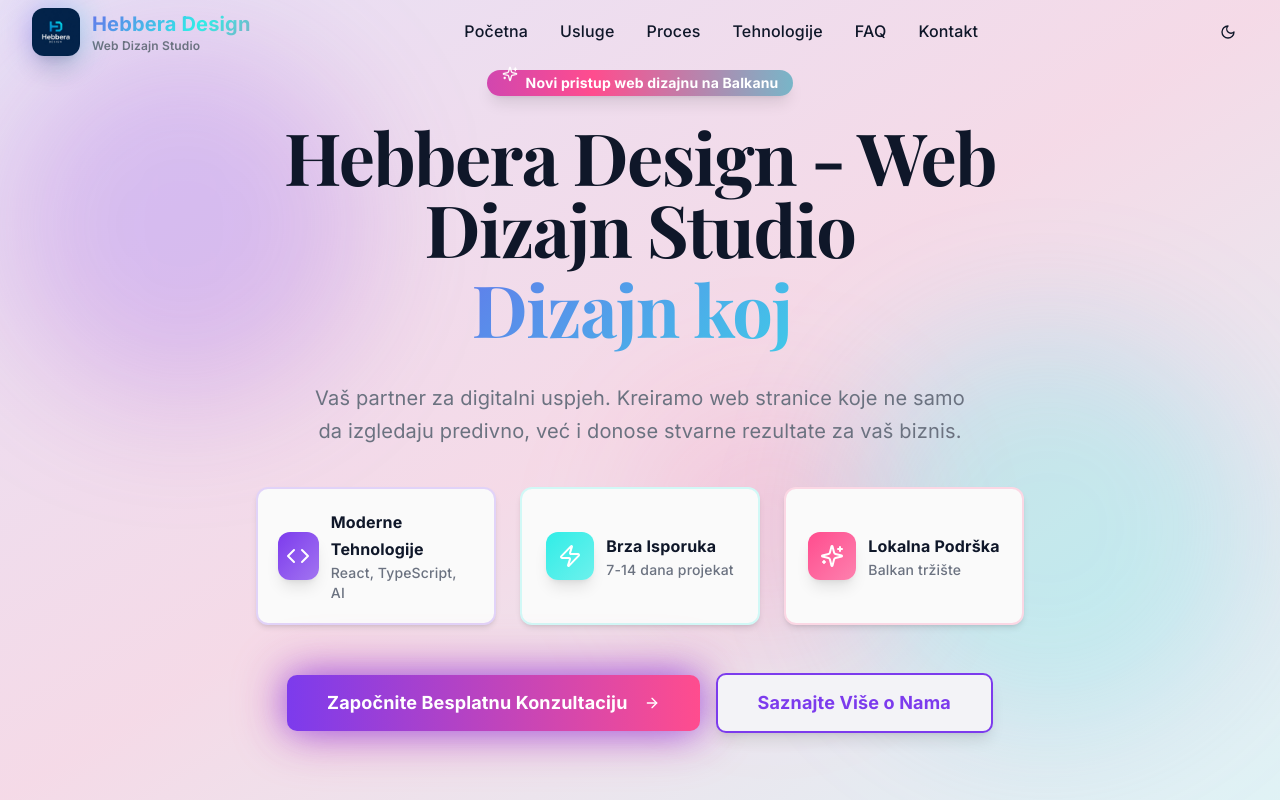
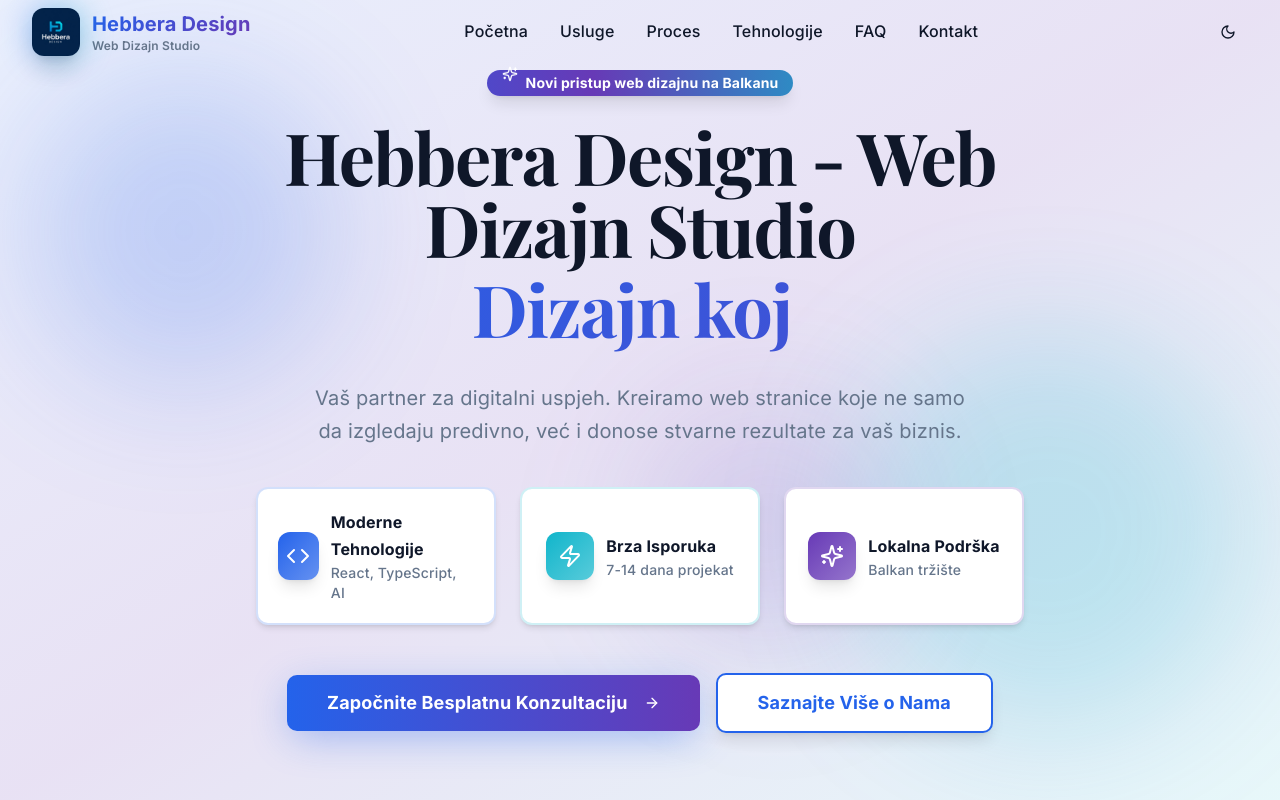
Before and after one commit to cane007/hebbara-digital-spark, a React (Vite) app: page / in a window 1280 px wide. Shown: the top 800 px of the page. Built offline with nearby package versions, Linux system fonts and the light colour scheme.

Commit message:
Revert color and animation changes

```diff
--- a/src/index.css
+++ b/src/index.css
@@ -7,52 +7,52 @@
 /* Clean Hebbera Design System */
 @layer base {
   :root {
-    /* Light Theme - Živahne boje sa minimalnom belom */
-    --background: 250 20% 96%;
+    /* Light Theme - Elegantne profesionalne boje */
+    --background: 0 0% 100%;
     --foreground: 222 47% 11%;
 
-    --card: 0 0% 98%;
+    --card: 0 0% 100%;
     --card-foreground: 222 47% 11%;
 
-    --popover: 0 0% 98%;
+    --popover: 0 0% 100%;
     --popover-foreground: 222 47% 11%;
 
-    /* Primary - Electric Purple */
-    --primary: 262 83% 58%;
+    /* Primary - Elegant Deep Blue */
+    --primary: 221 83% 53%;
     --primary-foreground: 0 0% 100%;
-    --primary-light: 262 83% 90%;
-    --primary-dark: 262 83% 35%;
-    --primary-glow: 262 100% 70%;
+    --primary-light: 221 70% 95%;
+    --primary-dark: 221 83% 35%;
+    --primary-glow: 221 83% 60%;
 
-    /* Secondary - Hot Pink */
-    --secondary: 338 100% 65%;
+    /* Secondary - Sophisticated Purple */
+    --secondary: 262 52% 47%;
     --secondary-foreground: 0 0% 100%;
-    --secondary-light: 338 100% 90%;
-    --secondary-glow: 338 100% 75%;
+    --secondary-light: 262 52% 95%;
+    --secondary-glow: 262 52% 55%;
 
-    /* Accent - Bright Cyan */
-    --accent: 178 84% 56%;
+    /* Accent - Professional Teal */
+    --accent: 187 85% 43%;
     --accent-foreground: 0 0% 100%;
-    --accent-light: 178 84% 90%;
-    --accent-glow: 178 100% 70%;
+    --accent-light: 187 85% 95%;
+    --accent-glow: 187 85% 50%;
 
-    /* Tertiary - Neon Green */
-    --tertiary: 142 76% 50%;
+    /* Tertiary - Refined Green */
+    --tertiary: 142 71% 45%;
     --tertiary-foreground: 0 0% 100%;
 
-    /* Success - Vibrant Green */
-    --success: 142 76% 45%;
+    /* Success - Professional Green */
+    --success: 142 71% 45%;
     --success-foreground: 0 0% 100%;
 
     --destructive: 0 84% 60%;
     --destructive-foreground: 0 0% 100%;
 
-    --border: 250 12% 88%;
-    --input: 250 12% 92%;
-    --ring: 262 83% 58%;
+    --border: 214 32% 91%;
+    --input: 214 32% 91%;
+    --ring: 221 83% 53%;
 
-    --muted: 250 15% 94%;
-    --muted-foreground: 220 9% 46%;
+    --muted: 210 40% 96%;
+    --muted-foreground: 215 16% 47%;
 
     /* Footer specific colors */
     --footer-bg: 222 47% 11%;
@@ -62,7 +62,7 @@
   }
 
   .dark {
-    /* Dark Theme - OPTIMIZOVANO za čitljivost */
+    /* Dark Theme - Elegant profesionalni izgled */
     --background: 222 47% 11%;
     --foreground: 210 40% 98%;
 
@@ -72,31 +72,31 @@
     --popover: 222 47% 15%;
     --popover-foreground: 210 40% 98%;
 
-    /* Primary - Bright Blue */
-    --primary: 217 91% 60%;
+    /* Primary - Refined Blue */
+    --primary: 221 83% 53%;
     --primary-foreground: 0 0% 100%;
-    --primary-light: 217 91% 70%;
-    --primary-dark: 217 91% 45%;
-    --primary-glow: 217 100% 75%;
+    --primary-light: 221 83% 65%;
+    --primary-dark: 221 83% 35%;
+    --primary-glow: 221 83% 60%;
 
-    /* Secondary - Vibrant Purple */
-    --secondary: 271 81% 65%;
+    /* Secondary - Sophisticated Purple */
+    --secondary: 262 52% 60%;
     --secondary-foreground: 0 0% 100%;
-    --secondary-light: 271 81% 75%;
-    --secondary-glow: 271 100% 80%;
+    --secondary-light: 262 52% 70%;
+    --secondary-glow: 262 52% 65%;
 
-    /* Accent - Bright Orange */
-    --accent: 25 95% 58%;
+    /* Accent - Professional Teal */
+    --accent: 187 85% 50%;
     --accent-foreground: 0 0% 100%;
-    --accent-light: 25 95% 68%;
-    --accent-glow: 25 100% 75%;
+    --accent-light: 187 85% 60%;
+    --accent-glow: 187 85% 55%;
 
-    /* Tertiary - Bright Cyan */
-    --tertiary: 185 84% 50%;
+    /* Tertiary - Refined Cyan */
+    --tertiary: 187 85% 50%;
     --tertiary-foreground: 0 0% 100%;
 
-    /* Success - Bright Green */
-    --success: 142 76% 45%;
+    /* Success - Professional Green */
+    --success: 142 71% 45%;
     --success-foreground: 0 0% 100%;
 
     --destructive: 0 84% 60%;
@@ -104,7 +104,7 @@
 
     --border: 217 32% 25%;
     --input: 217 32% 20%;
-    --ring: 217 91% 60%;
+    --ring: 221 83% 53%;
 
     --muted: 217 32% 18%;
     --muted-foreground: 215 20% 70%;
@@ -138,15 +138,15 @@
 @layer components {
   /* Professional Button Styles */
   .btn-primary {
-    @apply bg-gradient-to-r from-primary to-primary/80 text-primary-foreground hover:shadow-xl hover:scale-105 px-8 py-4 rounded-xl font-semibold transition-all duration-300;
+    @apply bg-gradient-to-r from-primary to-primary/90 text-primary-foreground hover:shadow-lg hover:scale-[1.02] px-8 py-4 rounded-xl font-semibold transition-all duration-300;
   }
 
   .btn-secondary {
-    @apply bg-gradient-to-r from-secondary to-secondary/80 text-secondary-foreground hover:shadow-xl hover:scale-105 px-8 py-4 rounded-xl font-semibold transition-all duration-300;
+    @apply bg-gradient-to-r from-secondary to-secondary/90 text-secondary-foreground hover:shadow-lg hover:scale-[1.02] px-8 py-4 rounded-xl font-semibold transition-all duration-300;
   }
 
   .btn-accent {
-    @apply bg-gradient-to-r from-accent to-accent/80 text-accent-foreground hover:shadow-xl hover:scale-105 px-8 py-4 rounded-xl font-semibold transition-all duration-300;
+    @apply bg-gradient-to-r from-accent to-accent/90 text-accent-foreground hover:shadow-lg hover:scale-[1.02] px-8 py-4 rounded-xl font-semibold transition-all duration-300;
   }
 
   .btn-outline {
@@ -154,7 +154,7 @@
   }
 
   .btn-hero {
-    @apply bg-gradient-to-r from-primary via-secondary to-accent text-white hover:shadow-2xl hover:scale-110 px-10 py-5 rounded-2xl font-bold transition-all duration-500 animate-gradient-x bg-[length:200%_auto];
+    @apply bg-gradient-to-r from-primary to-secondary text-white hover:shadow-xl hover:scale-[1.02] px-10 py-5 rounded-xl font-bold transition-all duration-300;
   }
 
   .btn-glass {
@@ -162,7 +162,7 @@
   }
 
   .btn-cta-primary {
-    @apply bg-gradient-to-r from-primary to-secondary text-primary-foreground hover:shadow-2xl hover:scale-105 px-8 py-4 rounded-xl font-semibold transition-all duration-300;
+    @apply bg-gradient-to-r from-primary to-secondary text-primary-foreground hover:shadow-xl hover:scale-[1.02] px-8 py-4 rounded-xl font-semibold transition-all duration-300;
   }
 
   .btn-secondary-cta {
@@ -330,12 +330,10 @@
 
   /* Text Gradients */
   .gradient-text {
-    background: linear-gradient(135deg, hsl(var(--primary)) 0%, hsl(var(--accent)) 50%, hsl(var(--secondary)) 100%);
-    background-size: 200% auto;
+    background: linear-gradient(135deg, hsl(var(--primary)) 0%, hsl(var(--secondary)) 100%);
     -webkit-background-clip: text;
     -webkit-text-fill-color: transparent;
     background-clip: text;
-    animation: gradient-shift 4s ease infinite;
   }
 
   .text-gradient {
@@ -362,11 +360,11 @@
 
   /* Shadow Effects */
   .shadow-glow {
-    box-shadow: 0 0 30px hsl(var(--primary) / 0.3);
+    box-shadow: 0 10px 40px -10px hsl(var(--primary) / 0.2);
   }
 
   .shadow-electric {
-    box-shadow: 0 0 40px hsl(var(--accent) / 0.4);
+    box-shadow: 0 10px 40px -10px hsl(var(--accent) / 0.2);
   }
 
   /* Dodatne animacije */
@@ -377,10 +375,10 @@
 
   @keyframes pulse-glow {
     0%, 100% {
-      box-shadow: 0 0 20px hsl(var(--primary) / 0.5);
+      box-shadow: 0 5px 30px -5px hsl(var(--primary) / 0.3);
     }
     50% {
-      box-shadow: 0 0 40px hsl(var(--primary) / 0.8), 0 0 60px hsl(var(--secondary) / 0.5);
+      box-shadow: 0 10px 40px -5px hsl(var(--primary) / 0.4);
     }
   }
 
@@ -431,10 +429,10 @@
 
   @keyframes glow-pulse {
     0%, 100% {
-      box-shadow: 0 0 20px hsl(var(--primary) / 0.3);
+      box-shadow: 0 5px 30px -5px hsl(var(--primary) / 0.25);
     }
     50% {
-      box-shadow: 0 0 40px hsl(var(--primary) / 0.6), 0 0 60px hsl(var(--accent) / 0.4);
+      box-shadow: 0 10px 40px -5px hsl(var(--primary) / 0.35);
     }
   }
 
@@ -474,7 +472,7 @@
   }
 
   .hover-glow:hover {
-    box-shadow: 0 0 30px hsl(var(--primary) / 0.5), 0 0 60px hsl(var(--accent) / 0.3);
+    box-shadow: 0 10px 40px -10px hsl(var(--primary) / 0.3);
     transform: scale(1.02);
   }
 
@@ -483,6 +481,6 @@
   }
 
   .hover-float:hover {
-    transform: translateY(-12px) scale(1.03);
+    transform: translateY(-8px);
   }
 }
```
